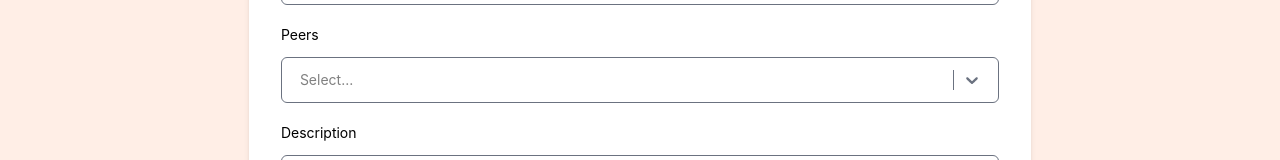
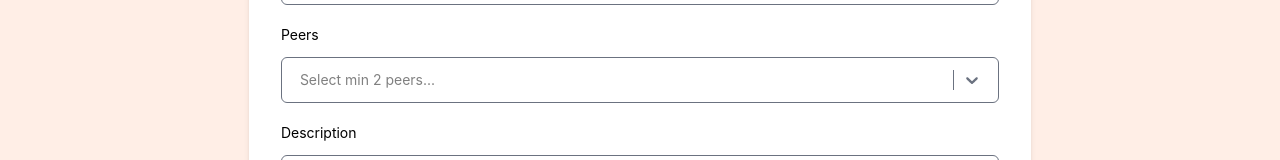
Before and after one commit to pranaybinju/kip-perk-front-end, a React (Create React App) app: page /claim in a window 1280 px wide. Shown: the part 320-480 px from the top of the page. Built offline with nearby package versions, Linux system fonts and the light colour scheme.

Commit message:
Change peer input placeholder

```diff
--- a/src/components/Claim.tsx
+++ b/src/components/Claim.tsx
@@ -26,7 +26,7 @@ function Claim() {
         <label htmlFor="date" className="block">
           Peers
         </label>
-        <Select options={[{ value: 'toby-flenderson', label: 'Toby Flenderson' }, { value: 'stanley-hudson', label: 'Stanley Hudson' }, { value: 'pam-beesly', label: 'Pam Beesly' }]} isMulti classNamePrefix="react-select" />
+        <Select options={[{ value: 'toby-flenderson', label: 'Toby Flenderson' }, { value: 'stanley-hudson', label: 'Stanley Hudson' }, { value: 'pam-beesly', label: 'Pam Beesly' }]} isMulti classNamePrefix="react-select" placeholder="Select min 2 peers..." />
       </div>
 
       <div className="my-5 text-sm">
```
